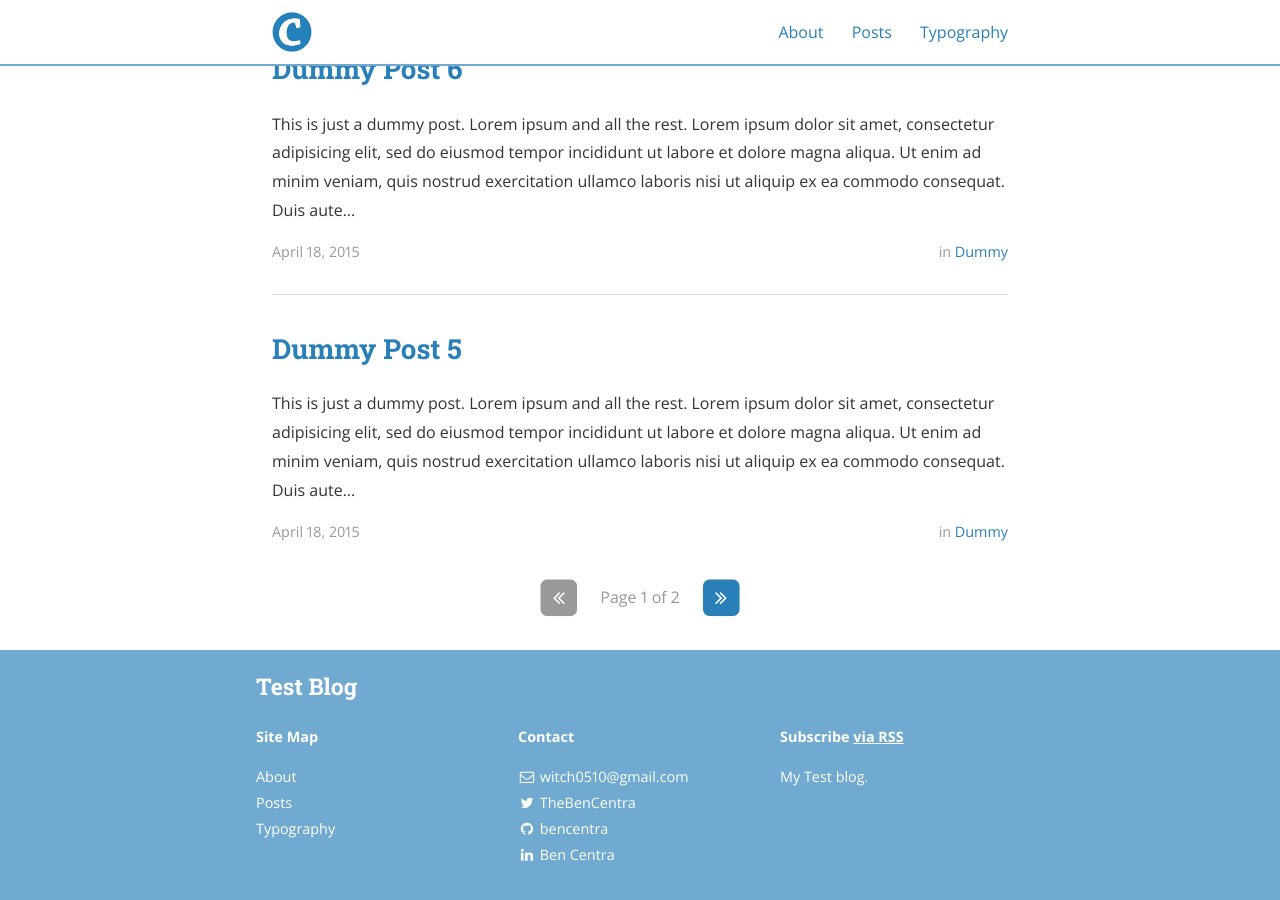
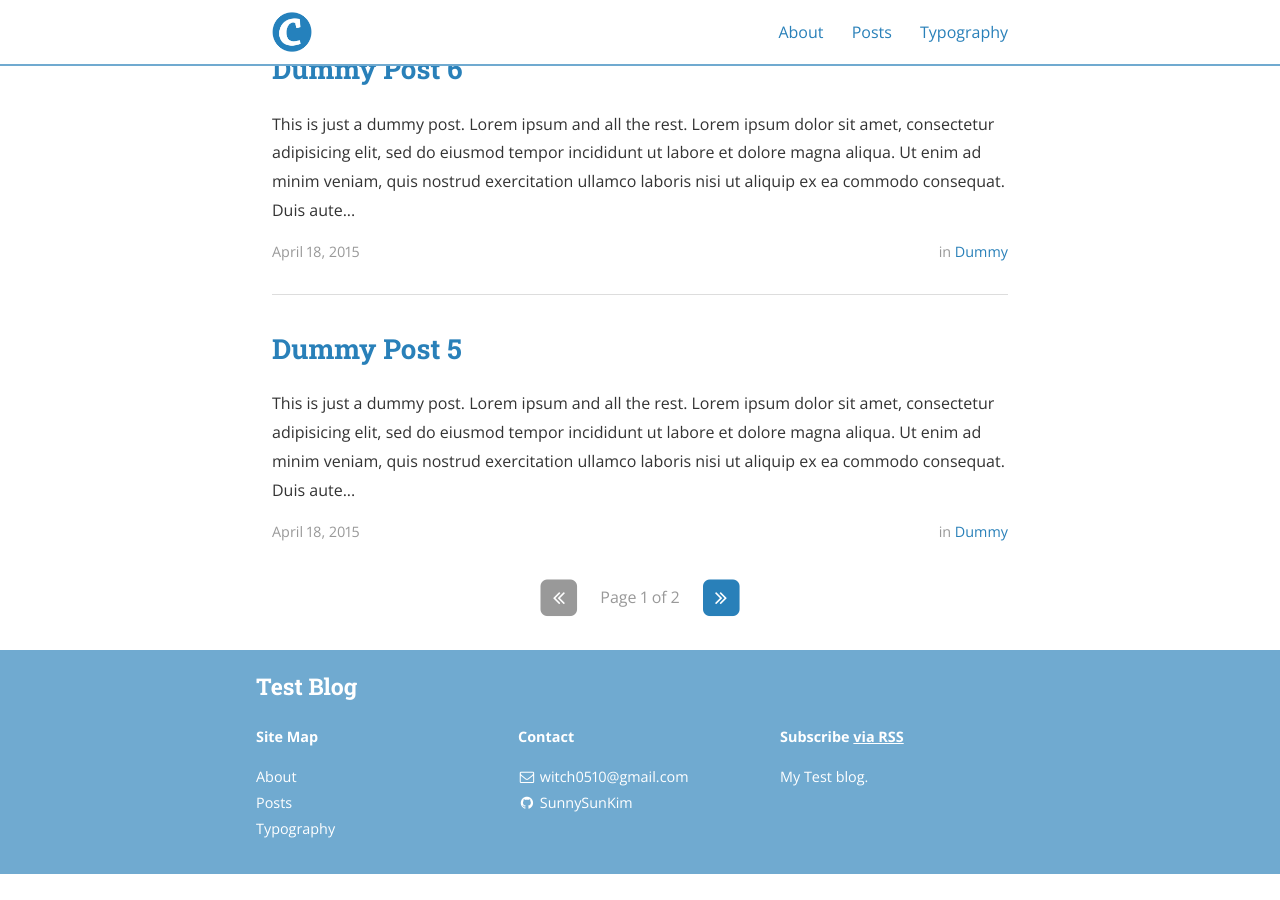
Before and after one commit to SunnySunKim/SunnySunKim.github.io, a Jekyll site: the page built from index.html, in a window 1280 px wide and 900 px high, scrolled down 1275 px. Built offline with Jekyll 4.4.1, drawn with Linux system fonts in a browser that asks for light colours; nearby versions of some CDN libraries; the list of posts is cut into pages by our own code; after the commit the page ends 2149 px from its top, so only the background shows below that; some of the changed lines change nothing that is shown.

Commit message:
20210119

```diff
--- a/_config.yml
+++ b/_config.yml
@@ -76,116 +76,12 @@
 #     desc: Follow me on Twitter            # Description to display as link title, etc
 #     share: true                           # Include in the "Share" section of posts
 social:
-  - name: Twitter
-    icon: twitter
-    username: TheBenCentra
-    url: https://twitter.com/TheBenCentra
-    desc: Follow me on Twitter
-    share: true
-
-  - name: Facebook
-    icon: facebook
-    username: thebencentra
-    url: ""
-    desc: Friend me on Facebook
-    share: true
 
   - name: GitHub
     icon: github
-    username: bencentra
-    url: https://github.com/bencentra
+    username: SunnySunKim
+    url: https://github.com/SunnySunKim
     desc: Fork me on GitHub
-    share: false
-
-  - name: LinkedIn
-    icon: linkedin
-    username: Ben Centra
-    url: https://www.linkedin.com/pub/ben-centra/47/769/60a
-    desc: Connect with me on LinkedIn
-    share: true
-
-  - name: Google+
-    icon: google-plus
-    username: ""
-    url: ""
-    desc: Add me to your Circles
-    share: true
-
-  - name: YouTube
-    icon: youtube
-    username: ""
-    url: ""
-    desc: Subscribe on YouTube
-    share: false
-
-  - name: Instagram
-    icon: instagram
-    username: ""
-    url: ""
-    desc: Follow me on Instagram
-    share: false
-
-  - name: Pinterest
-    icon: pinterest
-    username: ""
-    url: ""
-    desc: Follow me on Pinterest
-    share: true
-
-  - name: SoundCloud
-    icon: soundcloud
-    username: ""
-    url: ""
-    desc: Follow me on SoundCloud
-    share: false
-
-  - name: Tumblr
-    icon: tumblr
-    username: ""
-    url: ""
-    desc: Follow me on Tumblr
-    share: false
-
-  - name: Steam
-    icon: steam
-    username: ""
-    url: ""
-    desc: Friend me on Steam
-    share: false
-
-  - name: Dribbble
-    icon: dribbble
-    username: ""
-    url: ""
-    desc: Follow me on Dribble
-    share: false
-
-  - name: Vimeo
-    icon: vimeo-square
-    username: ""
-    url: ""
-    desc: Follow me on Vimeo
-    share: false
-
-  - name: Vine
-    icon: vine
-    username: ""
-    url: ""
-    desc: Follow me on Vine
-    share: false
-
-  - name: Reddit
-    icon: reddit
-    username: ""
-    url: ""
-    desc: Share to Reddit
-    share: true
-
-  - name: "Hacker News"
-    icon: hacker-news
-    username: ""
-    url: ""
-    desc: Share to Hacker News
     share: false
 
 # Social sharing protocols
```
